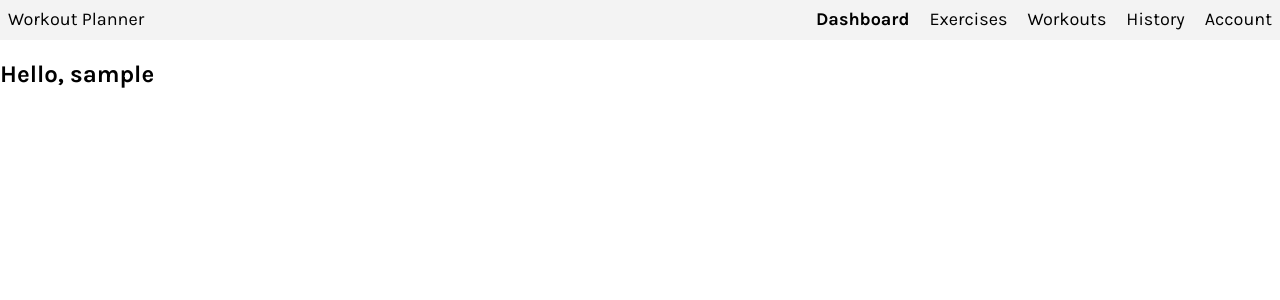
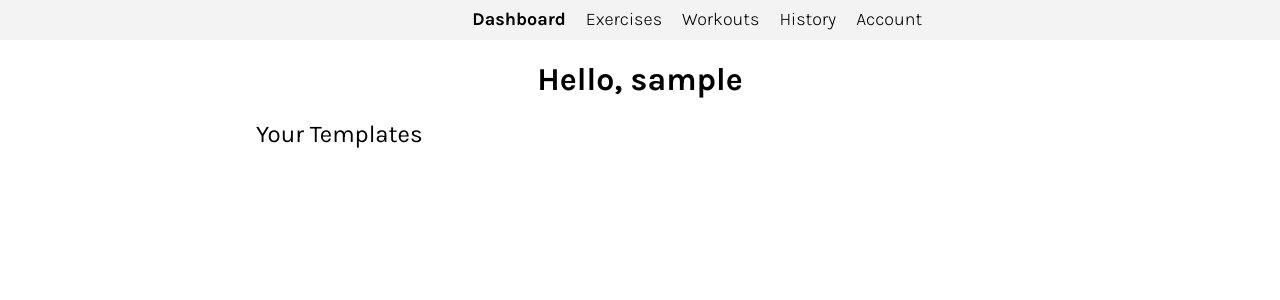
Before and after one commit to hasan-q/workout-planner, a React (Vite) app in the folder frontend/: page /dashboard in a window 1280 px wide. Shown: the top 300 px of the page. Built offline with nearby package versions, Linux system fonts and the light colour scheme; sample sign-in values are in the browser's storage.

Commit message:
Chore: add useUserTemplates hook in dashboard and templates page

```diff
--- a/frontend/src/components/Header.css
+++ b/frontend/src/components/Header.css
@@ -3,11 +3,10 @@
 }
 
 .header {
-    text-decoration: none;
     background-color: #F3F3F3;
     margin-top: 0px;
     height: 40px;
-
+    font-weight: 300;
 }
 
 nav {
@@ -28,6 +27,7 @@ nav {
     gap: 20px;
     padding: 0;
     margin: 0;
+    padding-right: 350px;
 }
 
 nav li a {
--- a/frontend/src/components/Header.jsx
+++ b/frontend/src/components/Header.jsx
@@ -7,7 +7,7 @@ export default function Header() {
     return (
         <header className="header">
             <nav>
-                <p className="nav-title">Workout Planner</p>
+                <p className="nav-title"></p>
                 <ul className="nav-list-other">
                     <li>
                         <NavLink to="/dashboard" className={getClass}>Dashboard</NavLink>
--- a/frontend/src/components/pages.css
+++ b/frontend/src/components/pages.css
@@ -0,0 +1,13 @@
+.dashboard {
+    max-width: 60%;
+    margin: auto;
+}
+
+h1 {
+    display: flex;
+    justify-content: center;
+}
+
+.title-text {
+    font-weight: 400;
+}
--- a/frontend/src/pages/Dashboard.jsx
+++ b/frontend/src/pages/Dashboard.jsx
@@ -1,10 +1,13 @@
+import "../components/pages.css";
+
 export default function Dashboard() {
 
     const username = localStorage.getItem("username");
 
     return (
         <div className="dashboard">
-            <h2>Hello, {username}</h2>
+            <h1>Hello, {username}</h1>
+            <h2 className="title-text">Your Templates</h2>
         </div>
     );
 }
--- a/frontend/src/pages/WorkoutsPage.jsx
+++ b/frontend/src/pages/WorkoutsPage.jsx
@@ -15,9 +15,7 @@ export default function WorkoutsPage() {
             (async () => {
                 try {
                     const allWorkouts = await getWorkouts();
-                    //console.log("All workouts:", allWorkouts);
                     const templates = allWorkouts.filter(workout => !workout.date);
-                    //console.log("templates after filtering by date:", templates);
                     setTemplates(templates);
                 } catch (error) {
                     console.log(error);
```
